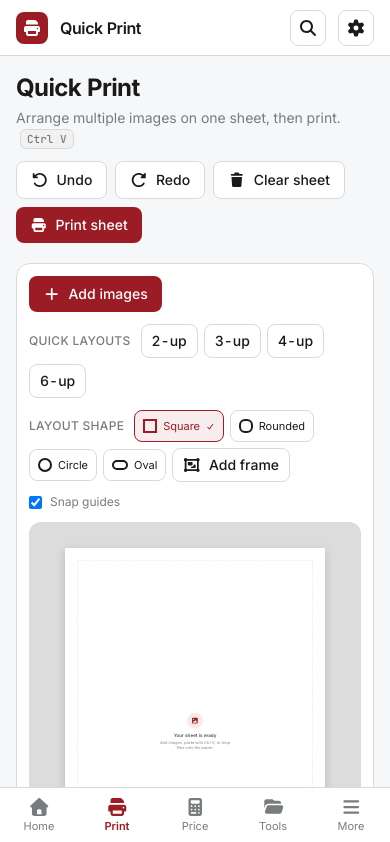
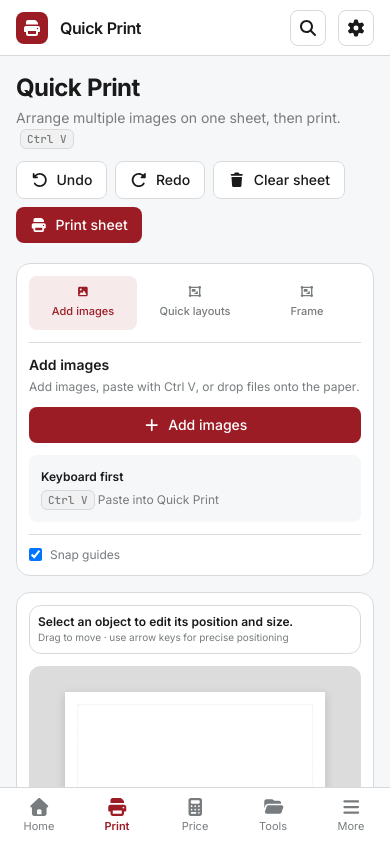
Before and after one commit to flessan/rekaluna-dev, a React (Vite) app: page /print in a window 390 px wide. Shown: the top 842 px of the page. Built offline with nearby package versions, Linux system fonts and the light colour scheme.

Commit message:
feat: reorganize Quick Print into an editor workspace

```diff
--- a/src/features/quickprint/QuickPrintPage.tsx
+++ b/src/features/quickprint/QuickPrintPage.tsx
@@ -877,39 +877,138 @@ export default function QuickPrintPage() {
         </div>
       </div>
 
-      <div className="grid xl:grid-cols-[minmax(0,1fr)_340px] gap-4 items-start">
-        <section className="card p-3 md:p-4 min-w-0">
-          <div className="flex flex-wrap items-center gap-2 mb-3 no-print">
-            <button className="btn btn-primary" onClick={() => { setFileTargetId(undefined); fileInputRef.current?.click(); }}><Icon name="plus" /> {t("addImages")}</button>
-          </div>
-
-          <div className="flex flex-wrap items-center gap-3 mb-3 no-print">
-            <div className="flex flex-wrap items-center gap-1.5">
-              <span className="label mr-1">{t("quickLayouts")}</span>
-              {[2, 3, 4, 6].map((count) => (
-                <button key={count} className="btn btn-secondary !py-1.5 !px-2.5 text-xs" onClick={() => addLayout(count)}>
-                  {t(count === 2 ? "twoUp" : count === 3 ? "threeUp" : count === 4 ? "fourUp" : "sixUp")}
+      <div className="grid grid-cols-1 lg:grid-cols-[190px_minmax(0,1fr)] xl:grid-cols-[220px_minmax(0,1fr)_320px] gap-4 items-start">
+        <aside className="card p-3 space-y-3 no-print">
+          <div className="grid grid-cols-3 xl:grid-cols-1 gap-1" role="tablist" aria-label={t("toolbox")}>
+            {([
+              { id: "media", label: t("addImages"), icon: "image" },
+              { id: "layouts", label: t("quickLayouts"), icon: "object-group" },
+              { id: "frames", label: t("frame"), icon: "frame" },
+            ] as const).map((tab) => (
+              <button
+                key={tab.id}
+                type="button"
+                role="tab"
+                aria-selected={toolPanelTab === tab.id}
+                onClick={() => setToolPanelTab(tab.id)}
+                className={"flex xl:w-full flex-col xl:flex-row items-center justify-center xl:justify-start gap-1.5 xl:gap-2 rounded-lg px-2 py-2.5 text-[11px] xl:text-xs font-medium transition-snappy " + (toolPanelTab === tab.id ? "bg-[rgba(156,28,38,.09)] text-[color:var(--brand)]" : "text-muted hover:bg-[color:var(--canvas)]")}
+              >
+                <Icon name={tab.icon} />
+                <span>{tab.label}</span>
               </button>
             ))}
           </div>
-            <div className="flex flex-wrap items-center gap-1.5">
-              <span className="label mr-1">{t("layoutShape")}</span>
-              {(["square", "rounded", "circle", "oval"] as FrameShape[]).map((shape) => (
-                <button key={shape} type="button" aria-pressed={layoutShape === shape} title={t(shape)} onClick={() => setLayoutShape(shape)}
-                  className={"relative h-8 px-2 rounded-lg border flex items-center justify-center gap-1.5 text-[11px] transition-snappy " + (layoutShape === shape ? "border-[color:var(--brand)] bg-[rgba(156,28,38,.08)] text-[color:var(--brand)]" : "border-[color:var(--line)] hover:bg-[color:var(--canvas)]")}>
-                  <span className={"border-2 border-current inline-block " + (shape === "oval" ? "w-4 h-2.5 rounded-full" : shape === "circle" ? "w-3.5 h-3.5 rounded-full" : shape === "rounded" ? "w-3.5 h-3.5 rounded-md" : "w-3.5 h-3.5")} />
-                  <span>{t(shape)}</span>
-                  {layoutShape === shape && <Icon name="check" size="2xs" />}
+
+          <div className="border-t pt-3 space-y-3" style={{ borderColor: "var(--line)" }}>
+            {toolPanelTab === "media" && (
+              <div className="space-y-3">
+                <div>
+                  <div className="font-semibold text-sm">{t("addImages")}</div>
+                  <p className="text-xs text-muted mt-1">{t("emptyHint")}</p>
+                </div>
+                <button className="btn btn-primary w-full" onClick={() => { setFileTargetId(undefined); fileInputRef.current?.click(); }}>
+                  <Icon name="plus" /> {t("addImages")}
+                </button>
+                <div className="rounded-lg p-3 text-xs text-muted leading-relaxed" style={{ background: "var(--canvas)" }}>
+                  <div className="font-semibold text-[color:var(--ink)] mb-1">{t("keyboardFirst")}</div>
+                  <span className="kbd">Ctrl V</span> {t("pasteIntoPrint")}
+                </div>
+                {selected?.kind === "frame" && !selected.src && (
+                  <button className="btn btn-secondary w-full" onClick={() => { setFileTargetId(selected.id); fileInputRef.current?.click(); }}>
+                    <Icon name="image" /> {t("dropToFill")}
+                  </button>
+                )}
+              </div>
+            )}
+
+            {toolPanelTab === "layouts" && (
+              <div className="space-y-3">
+                <div>
+                  <div className="font-semibold text-sm">{t("quickLayouts")}</div>
+                  <p className="text-xs text-muted mt-1">{t("addLayout")}</p>
+                </div>
+                <div className="grid grid-cols-2 gap-2">
+                  {[2, 3, 4, 6].map((count) => (
+                    <button key={count} className="btn btn-secondary !py-3 flex-col" onClick={() => addLayout(count)}>
+                      <span className="text-base font-semibold num">{count}</span>
+                      <span className="text-[10px]">{t(count === 2 ? "twoUp" : count === 3 ? "threeUp" : count === 4 ? "fourUp" : "sixUp")}</span>
                     </button>
                   ))}
-              <button type="button" className="btn btn-secondary !py-1.5 !px-2.5 text-xs" onClick={() => addFrame()}>
-                <Icon name="frame" /> {t("addFrame")}
+                </div>
+                <p className="text-[11px] text-muted">{t("layoutShape")}: {t(layoutShape)}</p>
+              </div>
+            )}
+
+            {toolPanelTab === "frames" && (
+              <div className="space-y-3">
+                <div>
+                  <div className="font-semibold text-sm">{t("frame")}</div>
+                  <p className="text-xs text-muted mt-1">{t("frameHint")}</p>
+                </div>
+                <div className="grid grid-cols-2 gap-2">
+                  {(["square", "rounded", "circle", "oval"] as FrameShape[]).map((shape) => (
+                    <button
+                      key={shape}
+                      type="button"
+                      aria-pressed={layoutShape === shape}
+                      onClick={() => setLayoutShape(shape)}
+                      className={"rounded-lg border px-2 py-3 flex flex-col items-center justify-center gap-2 text-xs transition-snappy " + (layoutShape === shape ? "border-[color:var(--brand)] bg-[rgba(156,28,38,.08)] text-[color:var(--brand)]" : "border-[color:var(--line)] hover:bg-[color:var(--canvas)]")}
+                    >
+                      <span className={"border-2 border-current inline-block " + (shape === "oval" ? "w-8 h-5 rounded-full" : shape === "circle" ? "w-6 h-6 rounded-full" : shape === "rounded" ? "w-6 h-6 rounded-lg" : "w-6 h-6")} />
+                      <span>{t(shape)}</span>
+                    </button>
+                  ))}
+                </div>
+                <button className="btn btn-primary w-full" onClick={() => addFrame()}>
+                  <Icon name="plus" /> {t("addFrame")}
                 </button>
               </div>
-            <label className="inline-flex items-center gap-2 text-xs text-muted cursor-pointer">
+            )}
+          </div>
+
+          <label className="flex items-center gap-2 border-t pt-3 text-xs text-muted cursor-pointer" style={{ borderColor: "var(--line)" }}>
             <input type="checkbox" checked={snapEnabled} onChange={(event) => setSnapEnabled(event.target.checked)} />
             <span>{t("snapping")}</span>
           </label>
+        </aside>
+
+        <section className="card p-3 md:p-4 min-w-0">
+          <div className="rounded-xl border p-2 mb-3 no-print space-y-2" style={{ borderColor: "var(--line)", background: "var(--surface)" }}>
+            <div className="flex items-center justify-between gap-2 min-w-0">
+              <div className="min-w-0">
+                <div className="font-semibold text-xs truncate">
+                  {selectedCount > 1 ? selectedCount + " " + t("selectedCount") : selected?.name ?? t("noSelection")}
+                </div>
+                <div className="text-[10px] text-muted">{selectedCount > 0 ? t("position") : t("moveHint")}</div>
+              </div>
+              {selectedCount > 0 && (
+                <button className="btn btn-ghost !px-2 !py-1.5 text-xs" onClick={() => { setSelectedId(null); setSelectedIds([]); setCropMode(false); }}>
+                  {t("close")}
+                </button>
+              )}
+            </div>
+            {selectedCount > 0 && (
+              <div className="flex items-center gap-1.5 overflow-x-auto no-scrollbar pb-0.5">
+                {selectedCount === 1 && selected?.src && (
+                  <>
+                    <button className={"btn btn-secondary !px-2.5 !py-1.5 text-xs shrink-0 " + (cropMode ? "!border-[color:var(--brand)] !text-[color:var(--brand)]" : "")} onClick={() => { setCropMode((value) => !value); updateSelected({ fit: "cover" }); }}>
+                      <Icon name="crop" /> {cropMode ? t("finishCrop") : t("cropMode")}
+                    </button>
+                    <button className="btn btn-secondary !px-2.5 !py-1.5 text-xs shrink-0" onClick={() => { setFileTargetId(selected.id); fileInputRef.current?.click(); }}>
+                      <Icon name="image" /> {t("replaceImage")}
+                    </button>
+                    <button className={"btn btn-secondary !px-2.5 !py-1.5 text-xs shrink-0 " + (selected.fit === "cover" ? "!border-[color:var(--brand)] !text-[color:var(--brand)]" : "")} onClick={() => updateSelected({ fit: "cover" })}>{t("cover")}</button>
+                    <button className={"btn btn-secondary !px-2.5 !py-1.5 text-xs shrink-0 " + (selected.fit === "contain" ? "!border-[color:var(--brand)] !text-[color:var(--brand)]" : "")} onClick={() => updateSelected({ fit: "contain" })}>{t("contain")}</button>
+                  </>
+                )}
+                <button className="btn btn-secondary !px-2.5 !py-1.5 text-xs shrink-0" onClick={duplicateSelected}><Icon name="copy" /> {t("duplicate")}</button>
+                <button className="btn btn-secondary !px-2.5 !py-1.5 text-xs shrink-0" onClick={rotateSelected}><Icon name="rotate" /> 90°</button>
+                <button className="btn btn-secondary !px-2.5 !py-1.5 text-xs shrink-0" onClick={alignSelected}><Icon name="object-group" /> {t("centerPage")}</button>
+                <button className="btn btn-secondary !px-2.5 !py-1.5 text-xs shrink-0" onClick={bringToFront}><Icon name="chevron-up" /> {t("bringToFront")}</button>
+                <button className="btn btn-secondary !px-2.5 !py-1.5 text-xs shrink-0" onClick={sendToBack}><Icon name="chevron-down" /> {t("sendToBack")}</button>
+                <button className="btn btn-danger !px-2.5 !py-1.5 text-xs shrink-0" onClick={deleteSelected}><Icon name="trash" /> {t("delete")}</button>
+              </div>
+            )}
           </div>
 
           <div
```
Lines whose indentation alone changed are shown as unchanged.
